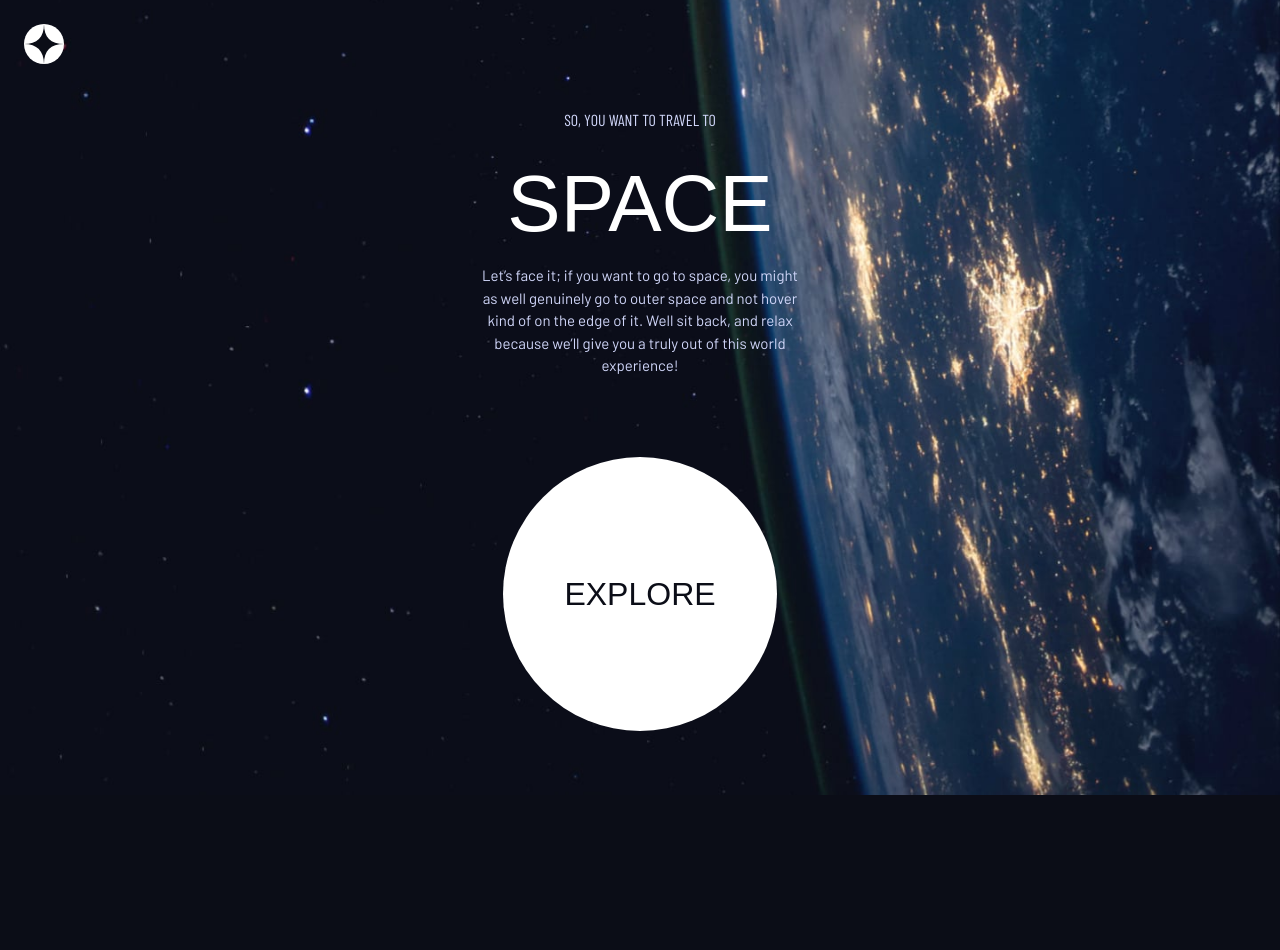
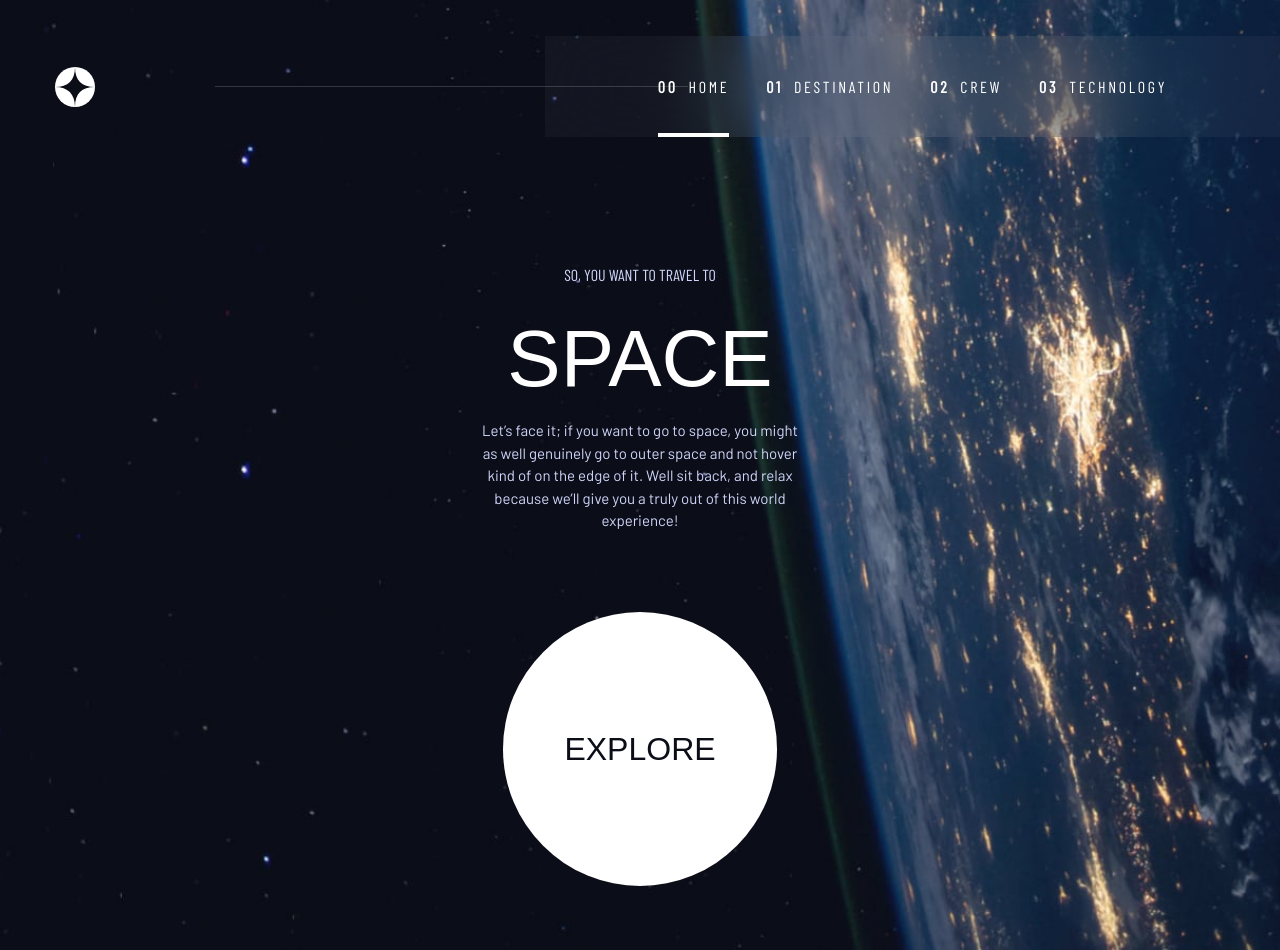
Before and after one commit to basitkorai/space-tourism-website, a React (Vite) app: page / in a window 1280 px wide. Before the commit the page ends 800 px from the top, so only its background shows below. Built offline with nearby package versions, Linux system fonts and the light colour scheme; a web font is replaced by a local one.

Commit message:
fix: tab and above navbar added

```diff
--- a/src/components/Navbar.jsx
+++ b/src/components/Navbar.jsx
@@ -15,17 +15,18 @@ const Navbar = () => {
 
   return (
     <>
-      <div className="pt-6 px-6 mb-6">
+      <div className="pt-6 px-6 md:pt-0 md:pl-[2.4375rem] md:pr-0 mb-6 lg:pt-9 lg:pl-[3.4375rem] lg:text-base md:mb-[6.62rem]">
         <nav
-          className="nav navbar flex justify-between items-center"
+          className="flex justify-between items-center "
           id="navbar"
           aria-labelledby="primary-navigation"
         >
-          <div className="header__logo-container logo">
+          <div className="logo">
             <a href="./index.html">
               <img src={logo} alt="" width="40" height="40" />
             </a>
           </div>
+          <div className="absolute z-50 hidden lg:flex ml-40 h-[0.0625rem] w-[29.5625rem] bg-grey"></div>
           <button
             onClick={() => {
               setIsSidebarOpen(true)
@@ -45,30 +46,68 @@ const Navbar = () => {
               height="21"
             />
           </button>
-          <ul className="nav nav-list hidden" id="nav-list">
-            <li className="nav-item">
-              <a tabIndex={isSidebarOpen ? -1 : 0} href="" className="nav-link">
-                Collections
+          <ul
+            className="relative z-0 nav-list hidden md:flex bg-navcolor backdrop-blur-spaceblur min-w-[58.59%] w-[60%] max-w-[65%] gap-[2.31rem] justify-center text-[0.875rem] lg:text-base"
+            id="nav-list"
+          >
+            <li className="relative after:content-['']  after:absolute after:bg-white after:w-full after:h-[0.25rem] after:right-0 after:bottom-0">
+              <a
+                tabIndex={isSidebarOpen ? 0 : -1}
+                className="font-sans_cond tracking-wider pt-[2.44rem] pb-[2.5rem] lg:pb-[2.38rem] block"
+                href="#"
+              >
+                <span
+                  aria-hidden="true"
+                  className="hidden lg:inline font-bold mr-[0.69rem]"
+                >
+                  00
+                </span>
+                HOME
               </a>
             </li>
-            <li className="nav-item">
-              <a tabIndex={isSidebarOpen ? -1 : 0} href="" className="nav-link">
-                Men
+            <li className="relative after:content-['']  after:absolute hover:after:bg-grey after:w-full after:h-[0.25rem] after:right-0 after:bottom-0">
+              <a
+                tabIndex={isSidebarOpen ? 0 : -1}
+                className="font-sans_cond tracking-wider pt-[2.44rem] pb-[2.5rem] lg:pb-[2.38rem] block"
+                href="#"
+              >
+                <span
+                  aria-hidden="true"
+                  className="hidden lg:inline font-bold mr-[0.69rem]"
+                >
+                  01
+                </span>
+                DESTINATION
               </a>
             </li>
-            <li className="nav-item">
-              <a tabIndex={isSidebarOpen ? -1 : 0} href="" className="nav-link">
-                Women
+            <li className="relative after:content-['']  after:absolute hover:after:bg-grey after:w-full after:h-[0.25rem] after:right-0 after:bottom-0">
+              <a
+                tabIndex={isSidebarOpen ? 0 : -1}
+                className="font-sans_cond tracking-wider pt-[2.44rem] pb-[2.5rem] lg:pb-[2.38rem] block"
+                href="#"
+              >
+                <span
+                  aria-hidden="true"
+                  className="hidden lg:inline font-bold mr-[0.69rem]"
+                >
+                  02
+                </span>
+                CREW
               </a>
             </li>
-            <li className="nav-item about">
-              <a tabIndex={isSidebarOpen ? -1 : 0} href="" className="nav-link">
-                About
-              </a>
-            </li>
-            <li className="nav-item contact">
-              <a tabIndex={isSidebarOpen ? -1 : 0} href="" className="nav-link">
-                Contact
+            <li className="relative after:content-['']  after:absolute hover:after:bg-grey after:w-full after:h-[0.25rem] after:right-0 after:bottom-0">
+              <a
+                tabIndex={isSidebarOpen ? 0 : -1}
+                className="font-sans_cond tracking-wider pt-[2.44rem] pb-[2.5rem] lg:pb-[2.38rem] block"
+                href="#"
+              >
+                <span
+                  aria-hidden="true"
+                  className="hidden lg:inline font-bold mr-[0.69rem]"
+                >
+                  03
+                </span>
+                TECHNOLOGY
               </a>
             </li>
           </ul>
--- a/src/components/Sidebar.jsx
+++ b/src/components/Sidebar.jsx
@@ -19,7 +19,7 @@ const Sidebar = () => {
         } w-[70%] h-screen z-50 transition-transform`}
         id="sidebar"
       >
-        <div className="grid justify-end pt-[1.62rem] pb-[3.56rem] pr-[1.15rem]">
+        <div className="grid justify-end pt-[1.62rem] pb-[3.56rem] pr-[1.15rem] text-base">
           <button
             ref={closeSidebarBtn}
             tabIndex={isSidebarOpen ? 0 : -1}
@@ -36,9 +36,11 @@ const Sidebar = () => {
           <a
             tabIndex={isSidebarOpen ? 0 : -1}
             className="pt-[0.31rem] pb-[0.44rem] font-sans_cond  tracking-wider pl-8 block"
-            href=""
+            href="#"
           >
-            <span className="font-bold mr-[0.69rem]">00</span>
+            <span aria-hidden="true" className="font-bold mr-[0.69rem]">
+              00
+            </span>
             HOME
           </a>
         </li>
@@ -46,9 +48,11 @@ const Sidebar = () => {
           <a
             tabIndex={isSidebarOpen ? 0 : -1}
             className="pt-[0.31rem] pb-[0.44rem] font-sans_cond  tracking-wider pl-8 block"
-            href=""
+            href="#"
           >
-            <span className="font-bold mr-[0.69rem]">01</span>
+            <span aria-hidden="true" className="font-bold mr-[0.69rem]">
+              01
+            </span>
             DESTINATION
           </a>
         </li>
@@ -56,9 +60,11 @@ const Sidebar = () => {
           <a
             tabIndex={isSidebarOpen ? 0 : -1}
             className="pt-[0.31rem] pb-[0.44rem] font-sans_cond  tracking-wider pl-8 block"
-            href=""
+            href="#"
           >
-            <span className="font-bold mr-[0.69rem]">02</span>
+            <span aria-hidden="true" className="font-bold mr-[0.69rem]">
+              02
+            </span>
             CREW
           </a>
         </li>
@@ -66,9 +72,11 @@ const Sidebar = () => {
           <a
             tabIndex={isSidebarOpen ? 0 : -1}
             className="pt-[0.31rem] pb-[0.44rem] font-sans_cond  tracking-wider pl-8 block"
-            href=""
+            href="#"
           >
-            <span className="font-bold mr-[0.69rem]">03</span>
+            <span aria-hidden="true" className="font-bold mr-[0.69rem]">
+              03
+            </span>
             TECHNOLOGY
           </a>
         </li>
```
Also changed, not shown: 1 other file (tests, documents, lock files or other folders).
